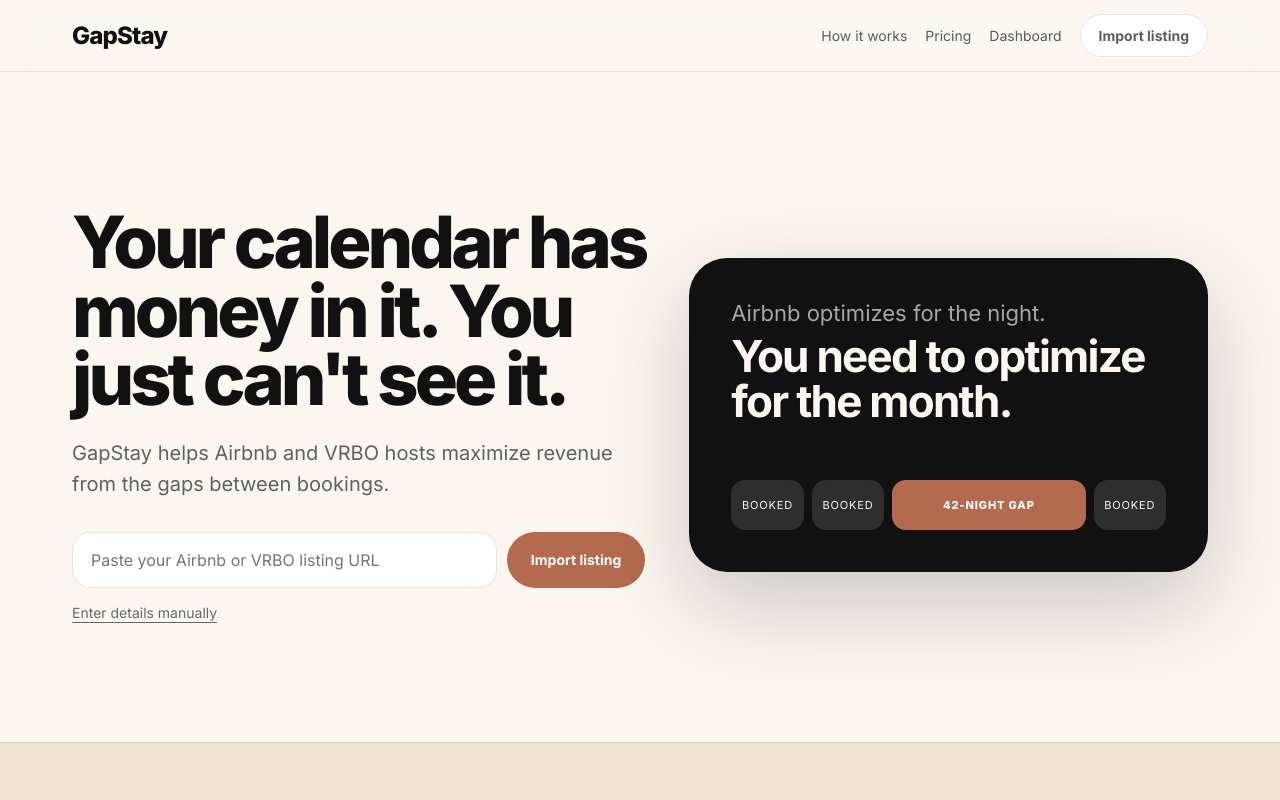
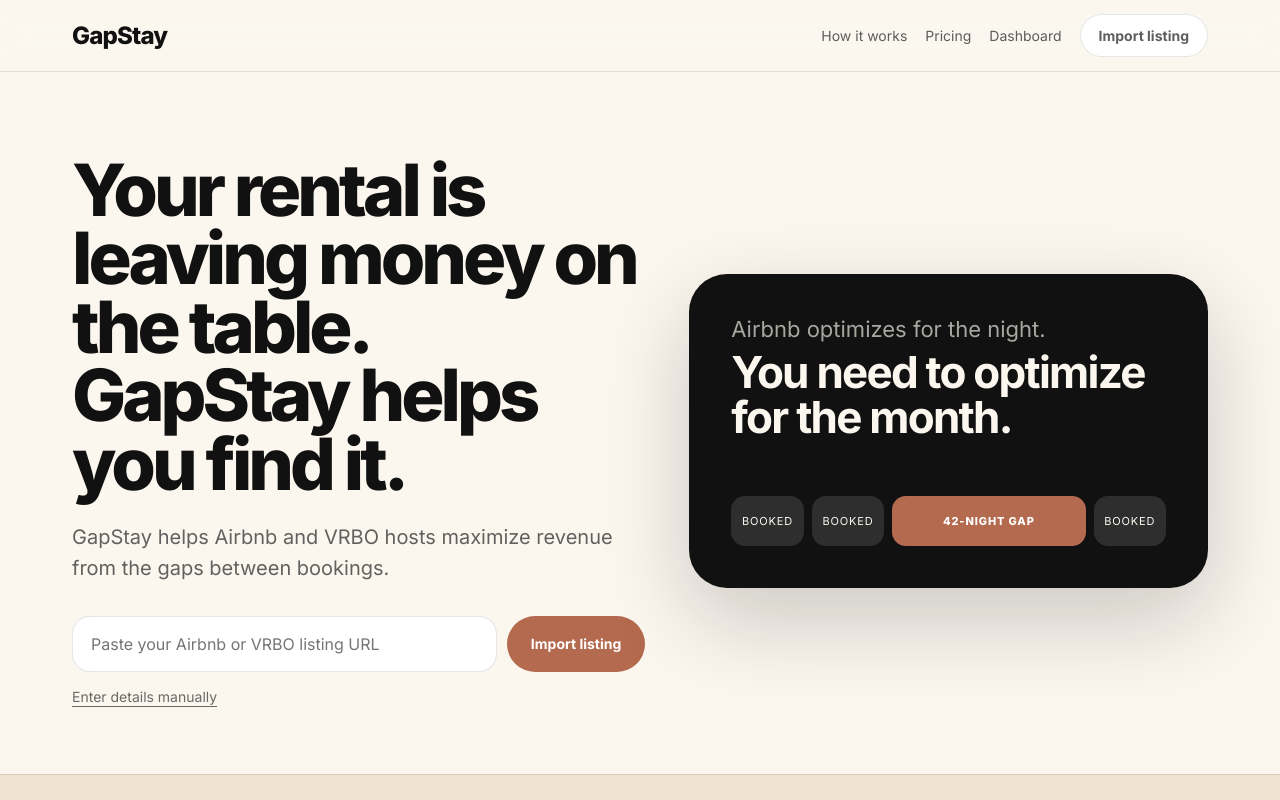
Before and after one commit to pissclams1/Pissclams, a Next.js app: page / in a window 1280 px wide. Shown: the top 800 px of the page. Built offline with nearby package versions, Linux system fonts and the light colour scheme.

Commit message:
Clarify GapStay hero value proposition

```diff
--- a/app/page.tsx
+++ b/app/page.tsx
@@ -4,7 +4,7 @@ export default function HomePage() {
   return <main>
     <section className="wrap hero heroPrimary">
       <div>
-        <h1 className="h1">Your calendar has money in it. You just can&apos;t see it.</h1>
+        <h1 className="h1">Your rental is leaving money on the table. GapStay helps you find it.</h1>
         <p className="lead">GapStay helps Airbnb and VRBO hosts maximize revenue from the gaps between bookings.</p>
         <form className="importBar" action="/host" method="get">
           <label className="srOnly" htmlFor="listing-url">Airbnb or VRBO listing URL</label>
```
